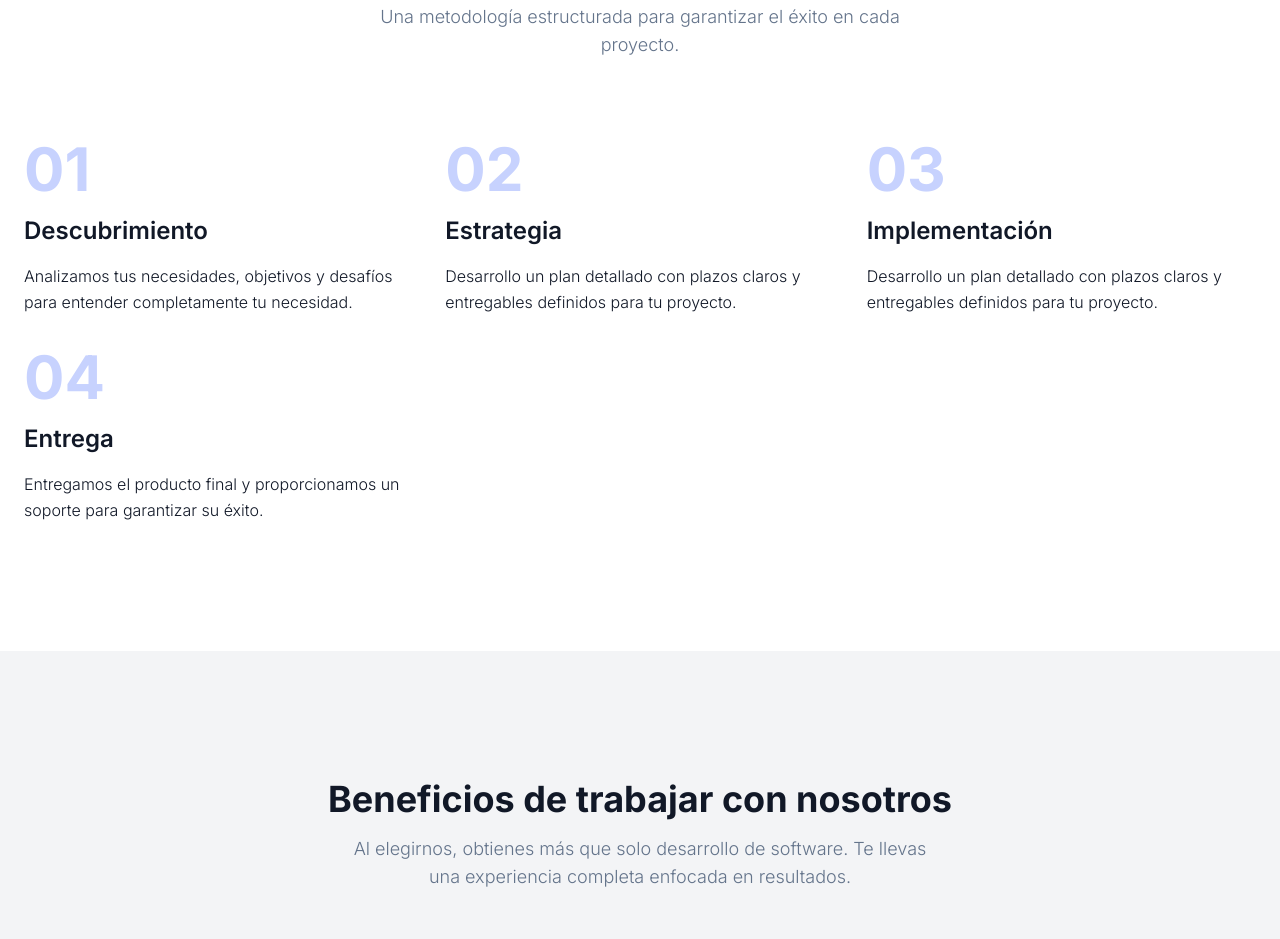
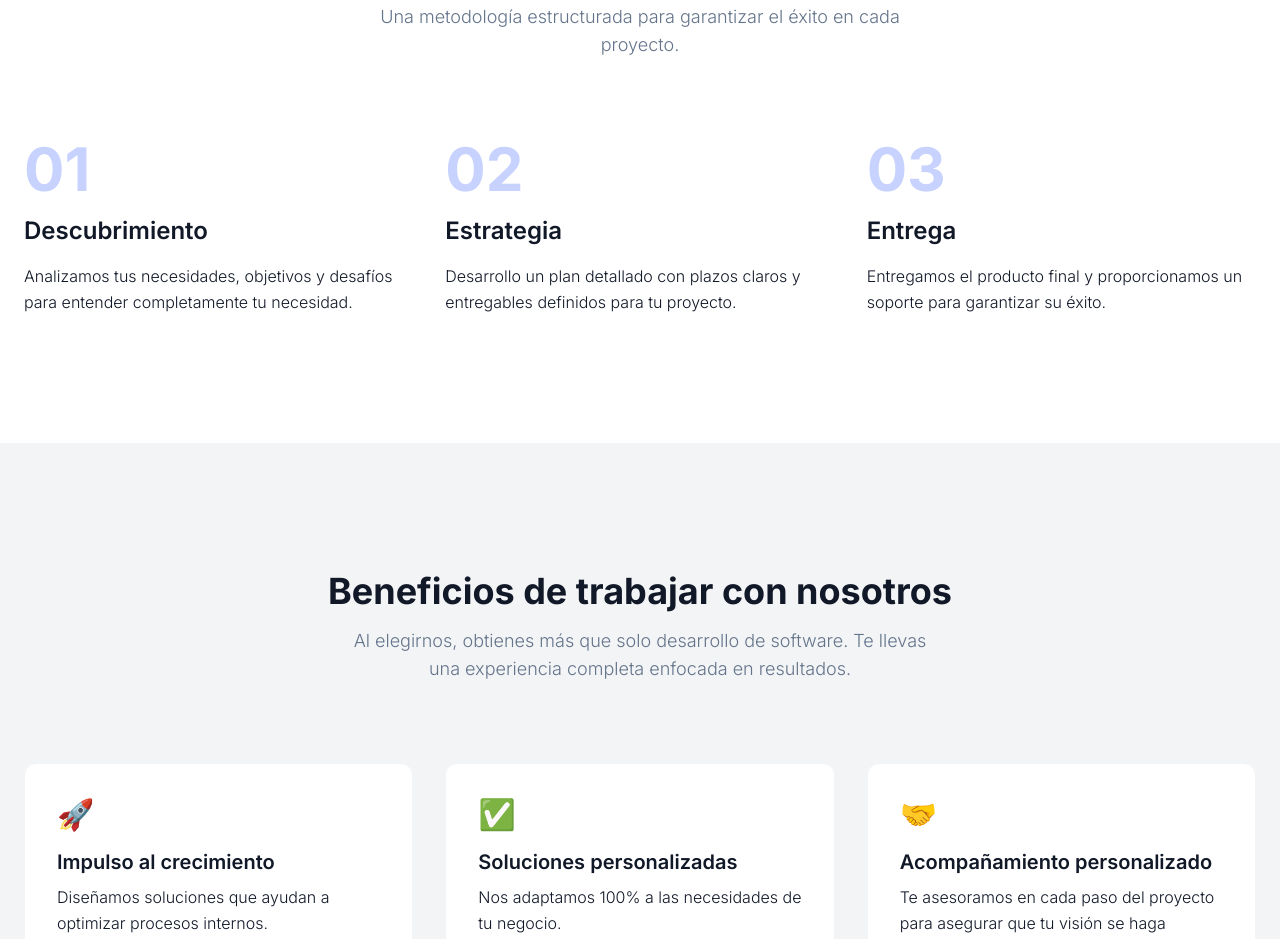
Before and after one commit to Jsma07/landingPage, a plain HTML site: page index.html in a window 1280 px wide. Shown: the part 2193-3132 px from the top of the page. Drawn offline with nearby package versions, Linux system fonts and the light colour scheme.

Commit message:
Update index.html

```diff
--- a/index.html
+++ b/index.html
@@ -132,13 +132,13 @@
         <h3 class="text-2xl font-semibold mb-4">Estrategia</h3>
         <p>Desarrollo un plan detallado con plazos claros y entregables definidos para tu proyecto.</p>
       </div>
-      <div class="flex flex-col items-start">
+<!--       <div class="flex flex-col items-start">
         <span class="text-6xl font-bold text-indigo-200 leading-none mb-4">03</span>
         <h3 class="text-2xl font-semibold mb-4">Implementación</h3>
         <p>Desarrollo un plan detallado con plazos claros y entregables definidos para tu proyecto.</p>
-      </div>
+      </div> -->
       <div class="flex flex-col items-start">
-        <span class="text-6xl font-bold text-indigo-200 leading-none mb-4">04</span>
+        <span class="text-6xl font-bold text-indigo-200 leading-none mb-4">03</span>
         <h3 class="text-2xl font-semibold mb-4">Entrega</h3>
         <p>Entregamos el producto final y proporcionamos un soporte para garantizar su éxito.</p>
       </div>
```
